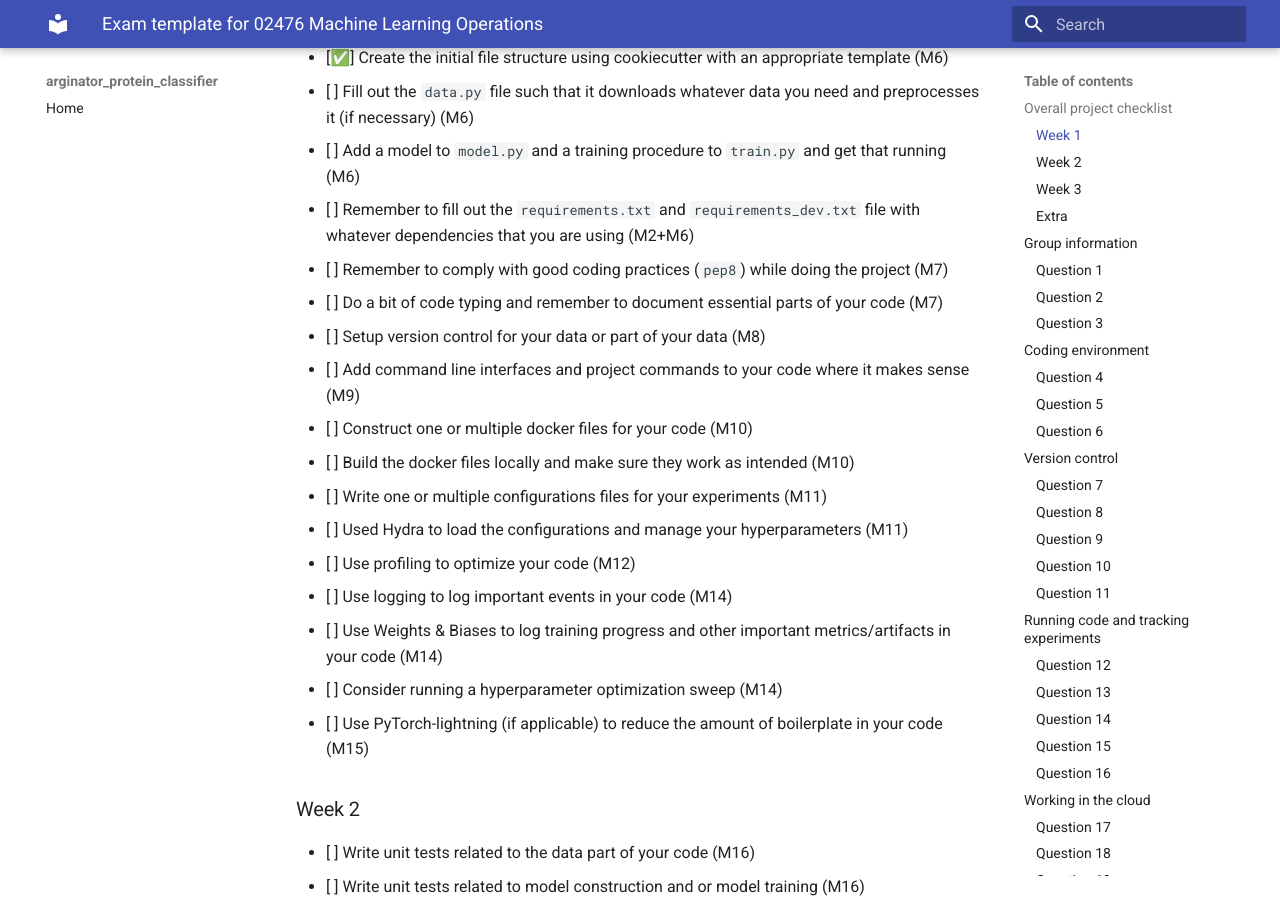
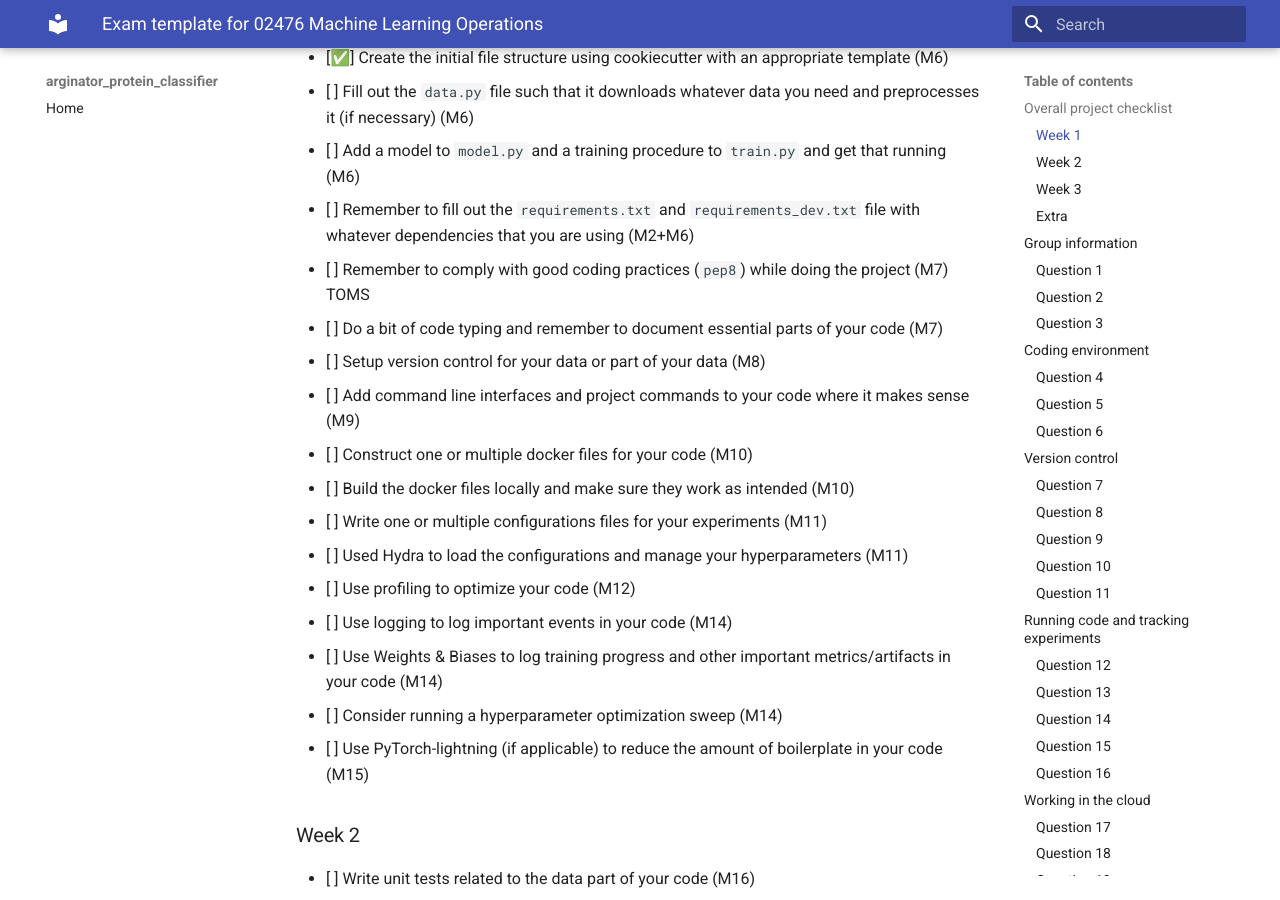
Before and after one commit to elena-iri/ARGinator, an MkDocs documentation site: the page built from docs/source/checklist.md, in a window 1280 px wide and 900 px high, scrolled down 1428 px. Built offline with MkDocs 1.6.1 and Material for MkDocs 9.7.7, drawn with Linux system fonts in a browser that asks for light colours.

Commit message:
Update checklist with compliance note for TOMS

```diff
--- a/docs/source/checklist.md
+++ b/docs/source/checklist.md
@@ -60,7 +60,7 @@ will check the repositories and the code to verify your answers.
 * [ ] Add a model to `model.py` and a training procedure to `train.py` and get that running (M6)
 * [ ] Remember to fill out the `requirements.txt` and `requirements_dev.txt` file with whatever dependencies that you
     are using (M2+M6)
-* [ ] Remember to comply with good coding practices (`pep8`) while doing the project (M7)
+* [ ] Remember to comply with good coding practices (`pep8`) while doing the project (M7) TOMS
 * [ ] Do a bit of code typing and remember to document essential parts of your code (M7)
 * [ ] Setup version control for your data or part of your data (M8)
 * [ ] Add command line interfaces and project commands to your code where it makes sense (M9)
```
